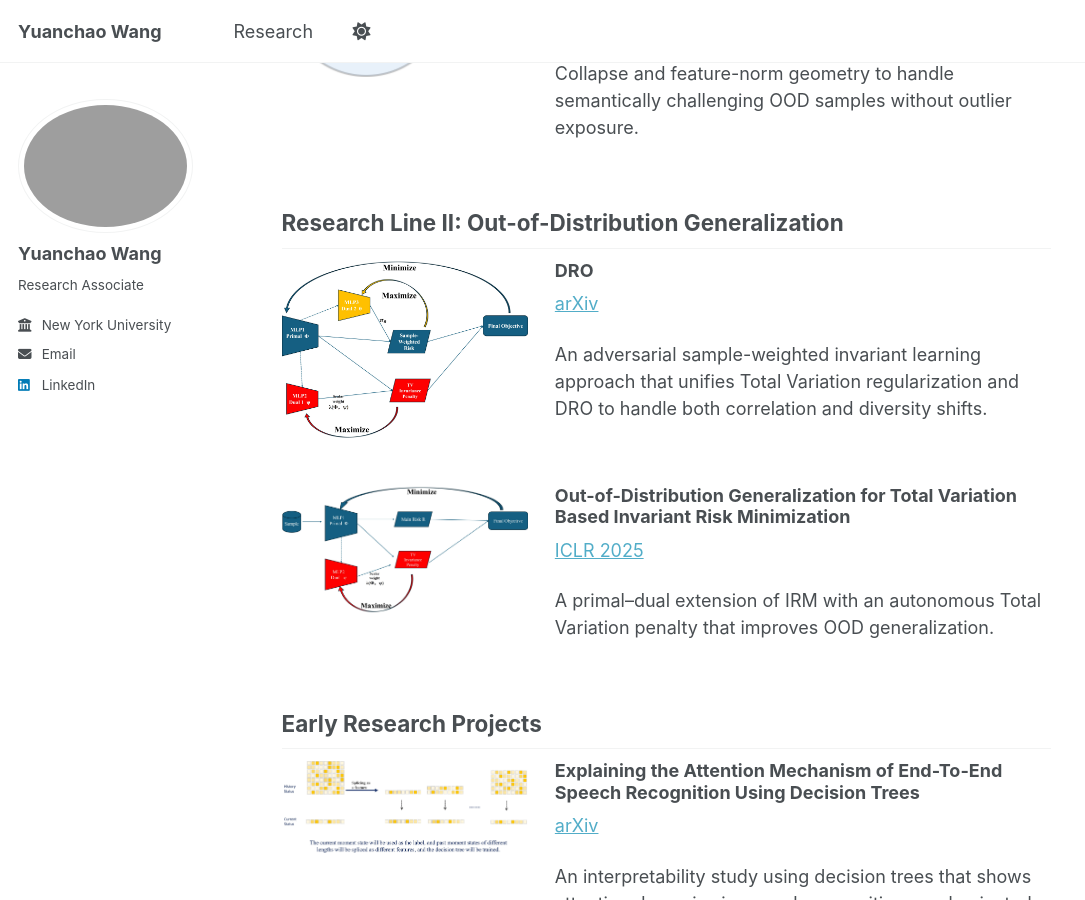
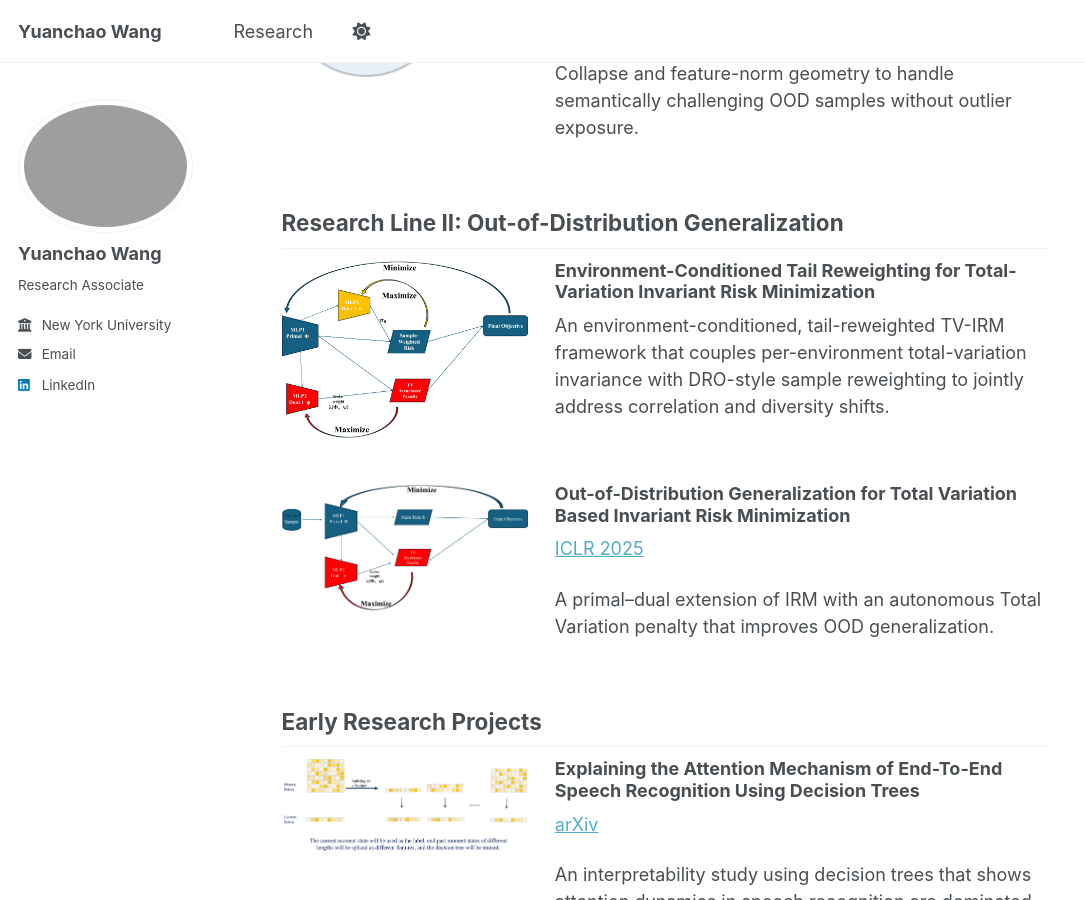
Before and after one commit to JohnnyWyc/JohnnyWyc.github.io, a Jekyll site: the page built from _pages/Research2.md, in a window 1280 px wide and 900 px high, scrolled down 328 px. Shown: the whole window, without its empty margins (0-1085 px from the left). Built offline with Jekyll 4.4.1, drawn with Linux system fonts in a browser that asks for light colours; a script bundle is joined from its source files by our own code; library files that are not in the unit come from our copies.

Commit message:
Update title and description for Research2.md

```diff
--- a/_pages/Research2.md
+++ b/_pages/Research2.md
@@ -42,13 +42,13 @@ author_profile: true
 
   <div style="flex:1;">
     <h3 style="margin-top:0;">
-      DRO
+      Environment-Conditioned Tail Reweighting for Total-Variation Invariant Risk Minimization
     </h3>
+    <!-- <p>
+      <a href="https://arxiv.org/abs/000000">arXiv</a>
+    </p> -->
     <p>
-      <a href="https://arxiv.org/abs/000000">arXiv</a>
-    </p>
-    <p>
-      An adversarial sample-weighted invariant learning approach that unifies Total Variation regularization and DRO to handle both correlation and diversity shifts.
+     An environment-conditioned, tail-reweighted TV-IRM framework that couples per-environment total-variation invariance with DRO-style sample reweighting to jointly address correlation and diversity shifts.
     </p>
   </div>
 
```
